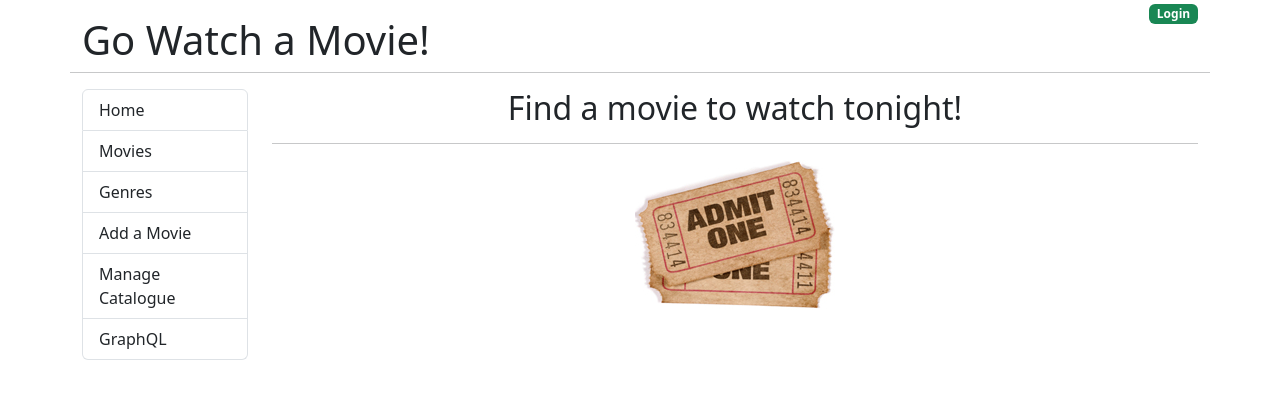
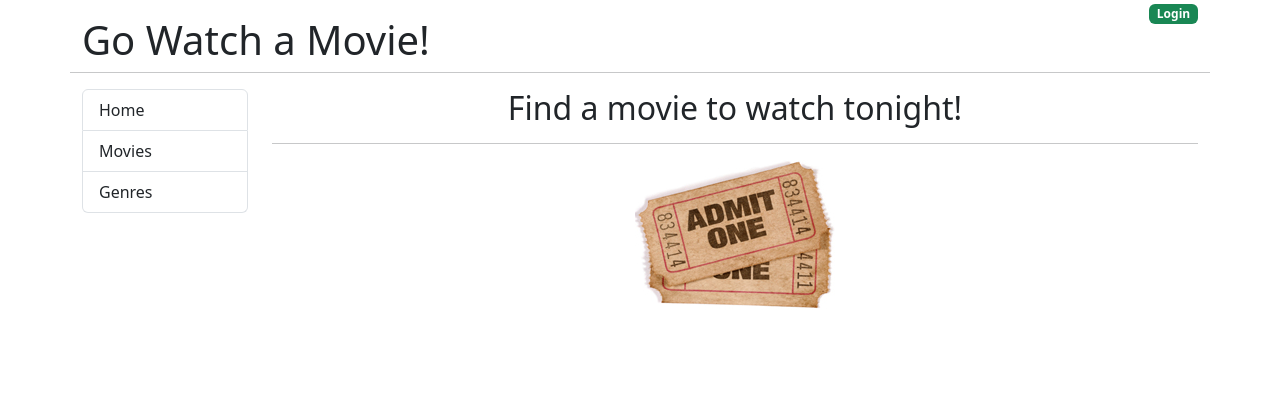
Before and after one commit to donadonandre/st_go-movies-front-end, a React (Create React App) app: page / in a window 1280 px wide. Shown: the top 398 px of the page. Built offline with nearby package versions, Linux system fonts and the light colour scheme.

Commit message:
Create logic for JWT Setted

```diff
--- a/src/App.js
+++ b/src/App.js
@@ -1,6 +1,9 @@
 import {Link, Outlet} from "react-router-dom";
+import {useState} from "react";
 
 function App() {
+  const [jwtToken, setJwtToken] = useState("");
+
   return (
     <div className="container">
       <div className="row">
@@ -8,7 +11,10 @@
           <h1 className="mt-3">Go Watch a Movie!</h1>
         </div>
         <div className="col text-end">
-          <Link to="/login"><span className="badge bg-success">Login</span></Link>
+          {jwtToken === ""
+          ? <Link to="/login"><span className="badge bg-success">Login</span></Link>
+          : <a href="#!"><span className="badge bg-danger">Logout</span></a>
+          }
         </div>
         <hr className="mb-3"/>
       </div>
@@ -20,9 +26,13 @@
               <Link to="/" className="list-group-item list-group-item-action">Home</Link>
               <Link to="/movies" className="list-group-item list-group-item-action">Movies</Link>
               <Link to="/genres" className="list-group-item list-group-item-action">Genres</Link>
+              {jwtToken !== "" &&
+                  <>
               <Link to="/admin/movie/0" className="list-group-item list-group-item-action">Add a Movie</Link>
               <Link to="/manage-catalogue" className="list-group-item list-group-item-action">Manage Catalogue</Link>
               <Link to="/graphql" className="list-group-item list-group-item-action">GraphQL</Link>
+                  </>
+              }
             </div>
           </nav>
         </div>
```
